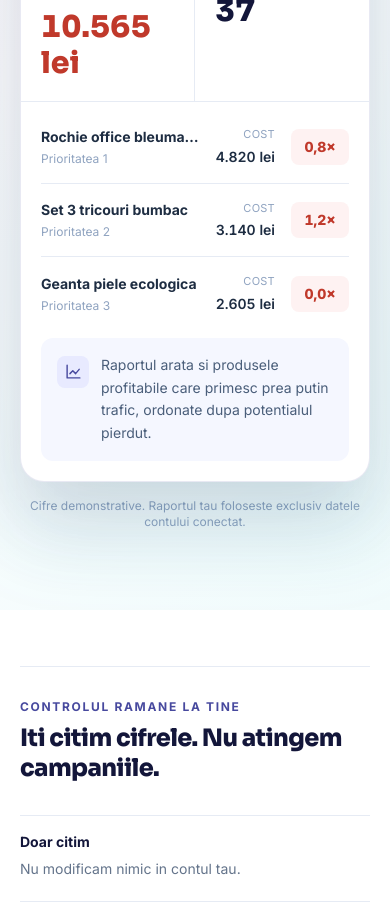
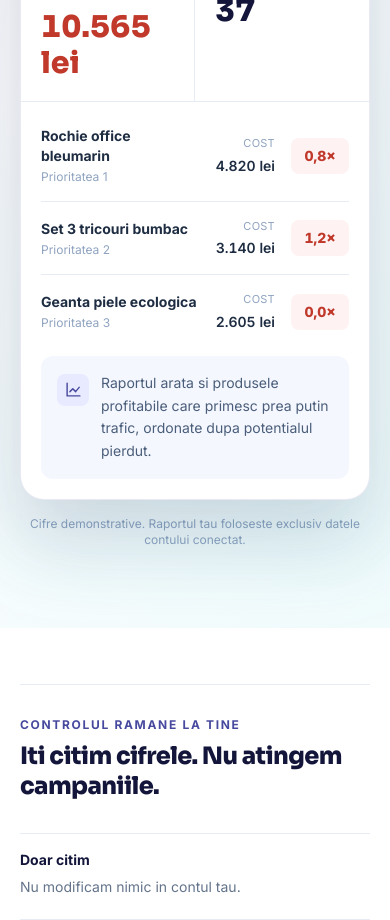
Before and after one commit to devrikaro-ship-it/audit-web, a Next.js app: page /google-ads in a window 390 px wide. Shown: the part 1020-1940 px from the top of the page. Built offline with nearby package versions, Linux system fonts and the light colour scheme.

Commit message:
Keep report product names readable on mobile

```diff
--- a/app/google-ads/page.tsx
+++ b/app/google-ads/page.tsx
@@ -146,7 +146,7 @@ export default function GoogleAdsLanding() {
                   <div key={row.p} className="grid grid-cols-[minmax(0,1fr)_auto_auto] items-center gap-4 border-b py-4 last:border-b-0"
                     style={{ borderColor: C.border }}>
                     <div className="min-w-0">
-                      <p className="truncate text-sm font-bold" style={{ color: C.gray800 }}>{row.p}</p>
+                      <p data-report-product-name="visible" className="break-words text-sm font-bold leading-snug" style={{ color: C.gray800 }}>{row.p}</p>
                       <p className="mt-1 text-xs" style={{ color: C.gray400 }}>Prioritatea {index + 1}</p>
                     </div>
                     <div className="text-right">
```
Also changed, not shown: 1 other file (tests, documents, lock files or other folders).
